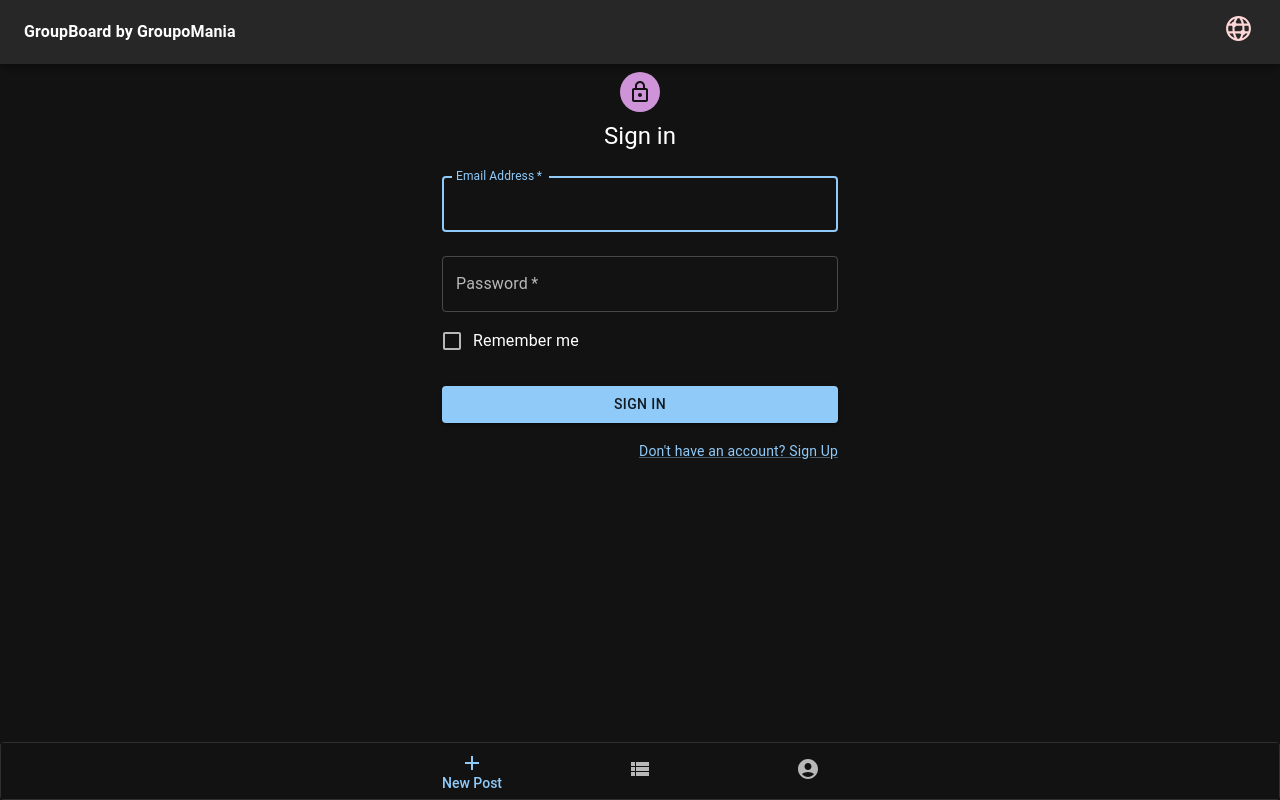
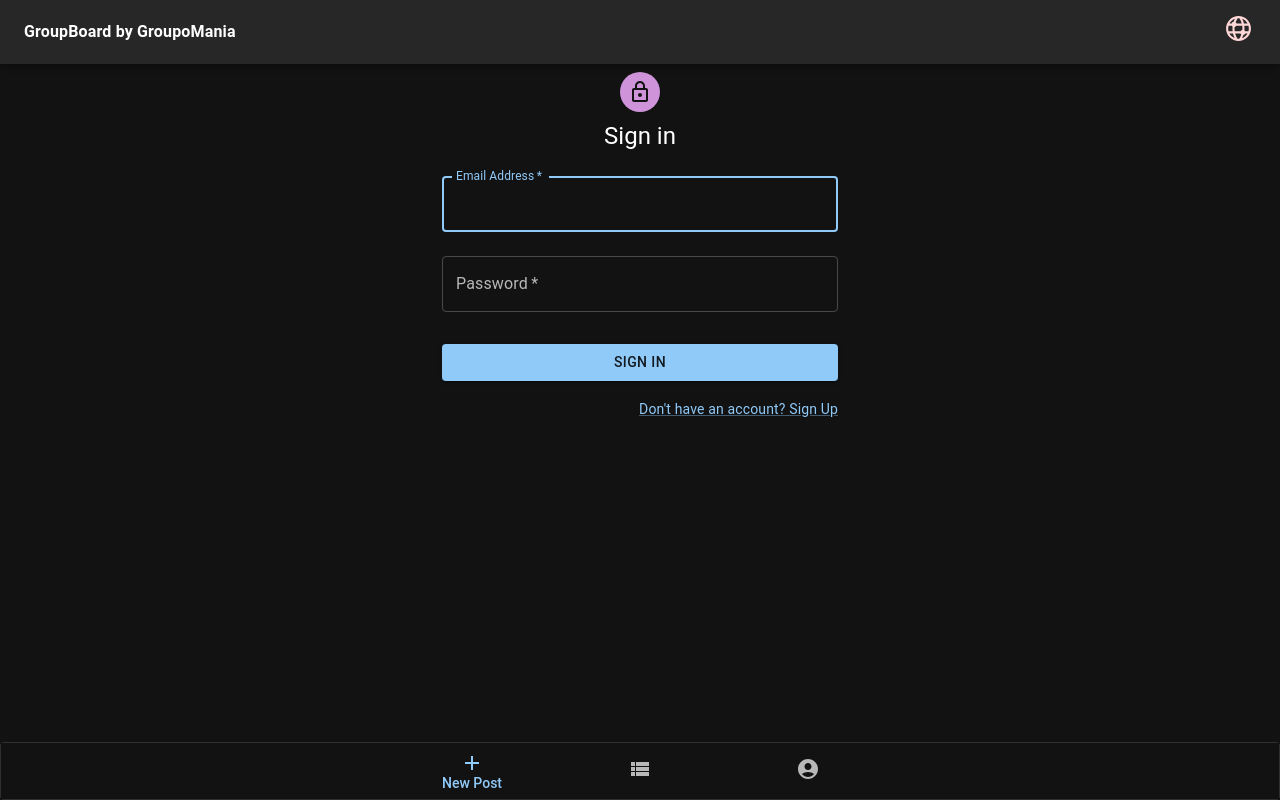
Before and after one commit to w3dd1e/groupomania-client, a React (Vite) app: page / in a window 1280 px wide. Built offline with nearby package versions, Linux system fonts and the light colour scheme.

Commit message:
Remove elements with unused functionality

```diff
--- a/src/components/SignIn.jsx
+++ b/src/components/SignIn.jsx
@@ -60,10 +60,7 @@ export default function SignIn() {
             id='password'
             autoComplete='current-password'
           />
-          <FormControlLabel
-            control={<Checkbox value='remember' color='primary' />}
-            label='Remember me'
-          />
+
           <Button
             type='submit'
             fullWidth
```
